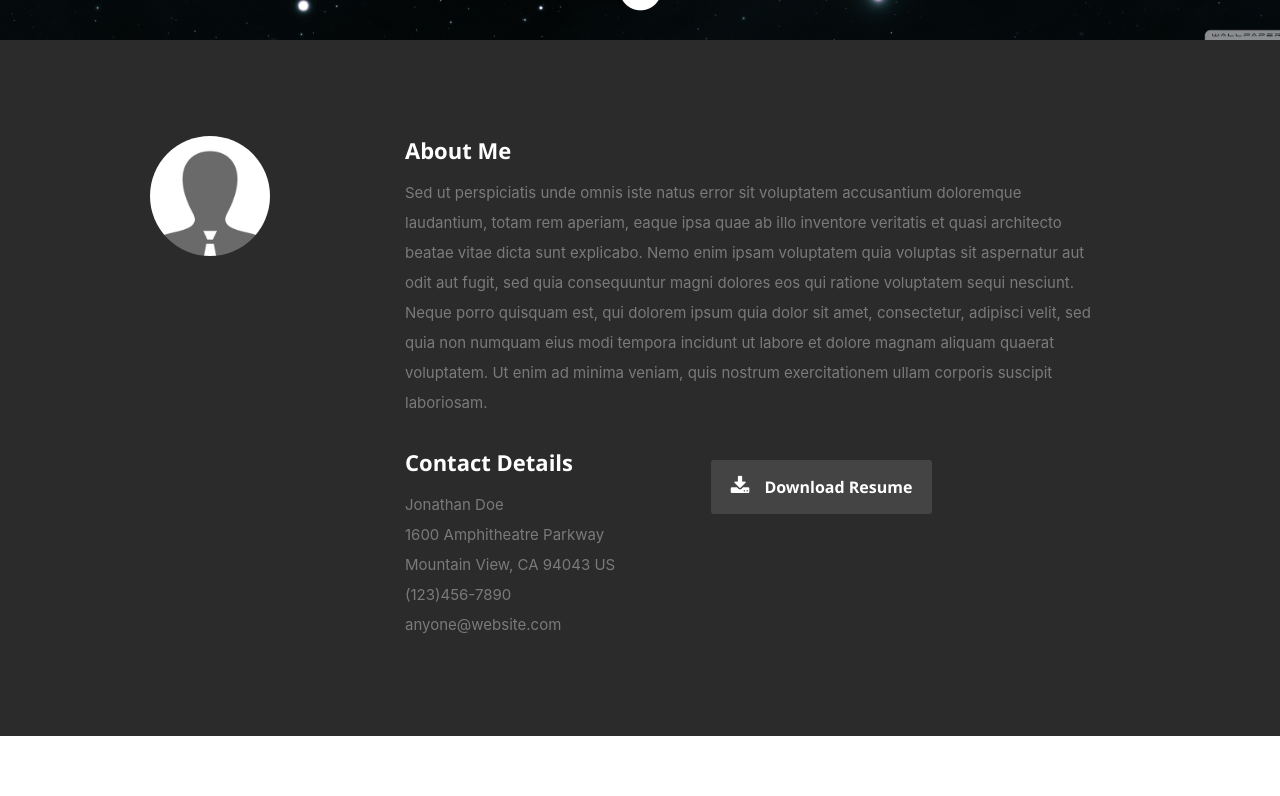
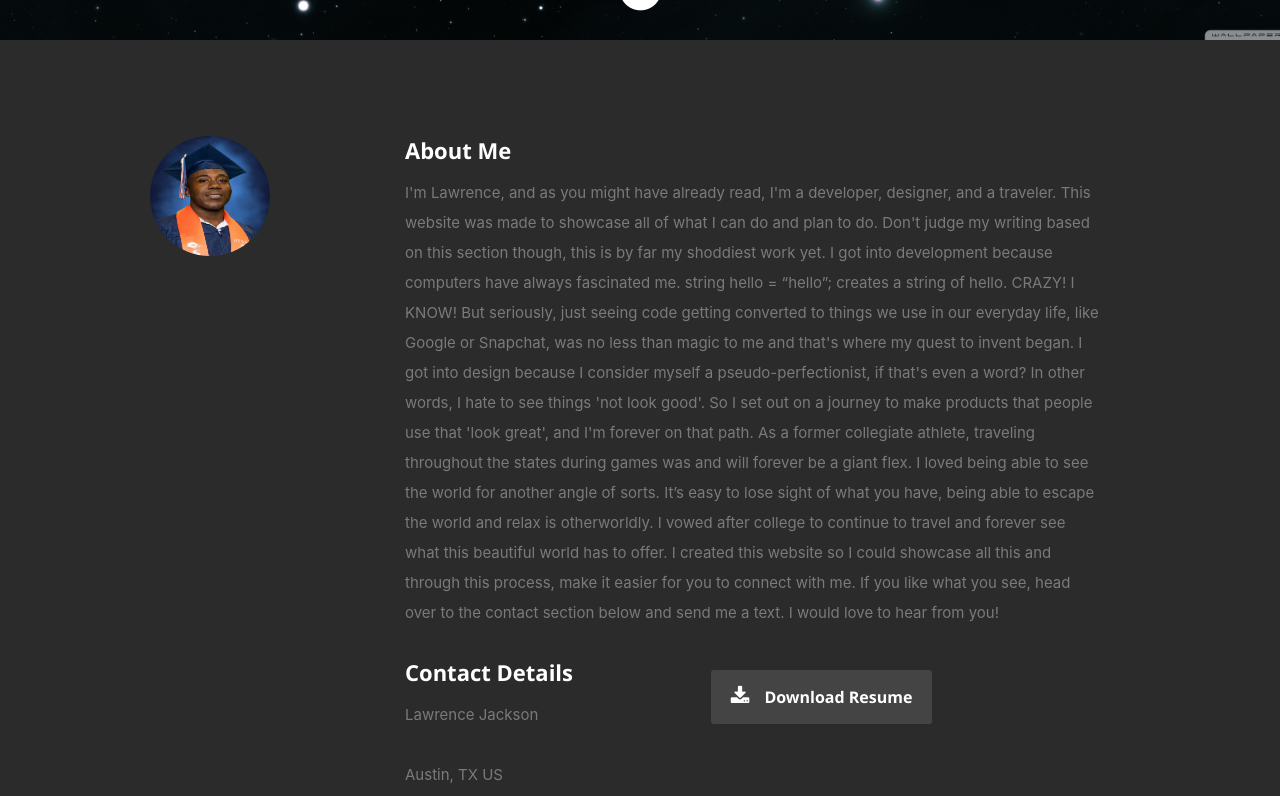
Before and after one commit to ljackson96/ljackson96.github.io, a React (Create React App) app: page / in a window 1280 px wide. Shown: the part 760-1556 px from the top of the page. Built offline with nearby package versions, Linux system fonts and the light colour scheme.

Commit message:
about about finsihed

```diff
--- a/src/components/About.js
+++ b/src/components/About.js
@@ -6,43 +6,58 @@ export default function About() {
       <section id="about">
         <div className="row">
           <div className="three columns">
-            <img className="profile-pic" src="images/profilepic.jpg" alt="" />
+            <img className="profile-pic" src="images/LJ2.jpg" alt="" />
           </div>
           <div className="nine columns main-col">
             <h2>About Me</h2>
             <p>
-              Sed ut perspiciatis unde omnis iste natus error sit voluptatem
-              accusantium doloremque laudantium, totam rem aperiam, eaque ipsa
-              quae ab illo inventore veritatis et quasi architecto beatae vitae
-              dicta sunt explicabo. Nemo enim ipsam voluptatem quia voluptas sit
-              aspernatur aut odit aut fugit, sed quia consequuntur magni dolores
-              eos qui ratione voluptatem sequi nesciunt. Neque porro quisquam
-              est, qui dolorem ipsum quia dolor sit amet, consectetur, adipisci
-              velit, sed quia non numquam eius modi tempora incidunt ut labore
-              et dolore magnam aliquam quaerat voluptatem. Ut enim ad minima
-              veniam, quis nostrum exercitationem ullam corporis suscipit
-              laboriosam.
+              I'm Lawrence, and as you might have already read, I'm a developer,
+              designer, and a traveler. This website was made to showcase all of
+              what I can do and plan to do. Don't judge my writing based on this
+              section though, this is by far my shoddiest work yet. I got into
+              development because computers have always fascinated me. string
+              hello = “hello”; creates a string of hello. CRAZY! I KNOW! But
+              seriously, just seeing code getting converted to things we use in
+              our everyday life, like Google or Snapchat, was no less than magic
+              to me and that's where my quest to invent began. I got into design
+              because I consider myself a pseudo-perfectionist, if that's even a
+              word? In other words, I hate to see things 'not look good'. So I
+              set out on a journey to make products that people use that 'look
+              great', and I'm forever on that path. As a former collegiate
+              athlete, traveling throughout the states during games was and will
+              forever be a giant flex. I loved being able to see the world for
+              another angle of sorts. It’s easy to lose sight of what you have,
+              being able to escape the world and relax is otherworldly. I vowed
+              after college to continue to travel and forever see what this
+              beautiful world has to offer. I created this website so I could
+              showcase all this and through this process, make it easier for you
+              to connect with me. If you like what you see, head over to the
+              contact section below and send me a text. I would love to hear
+              from you!
             </p>
             <div className="row">
               <div className="columns contact-details">
                 <h2>Contact Details</h2>
                 <p className="address">
-                  <span>Jonathan Doe</span>
+                  <span>Lawrence Jackson</span>
                   <br />
                   <span>
-                    1600 Amphitheatre Parkway
+                    {" "}
                     <br />
-                    Mountain View, CA 94043 US
+                    Austin, TX US
                   </span>
                   <br />
-                  <span>(123)456-7890</span>
+                  <span>(281)312-9599</span>
                   <br />
-                  <span>anyone@website.com</span>
+                  <span>ljackson96@outlook.com</span>
                 </p>
               </div>
               <div className="columns download">
                 <p>
-                  <a href="#" className="button">
+                  <a
+                    href="https://drive.google.com/file/d/1vkfhl7Lc9YOnbEzmWKG2zc_7v9zIOaBj/view?usp=sharing"
+                    className="button"
+                  >
                     <i className="fa fa-download" />
                     Download Resume
                   </a>
--- a/src/components/Header.js
+++ b/src/components/Header.js
@@ -51,9 +51,9 @@ const Header = ({ data }) => {
             <h1 className="responsive-headline">I'm {data.name}.</h1>
             <h3>
               I'm a {data.location} based <span>{data.title}</span>,{" "}
-              <span>Designer</span> and <span>Gamer</span>. When I'm not in
-              front of an computer, you can find me either playing sports or
-              video games. Let's{" "}
+              <span>Designer</span> and <span>Traveler</span>. When I'm not in
+              front of an computer, you can find me either playing video games
+              or out the states. Let's{" "}
               <a className="smoothscroll" href="#about">
                 begin scrolling{" "}
               </a>
```
Also changed, not shown: public/images/LJ2.JPG (added).
